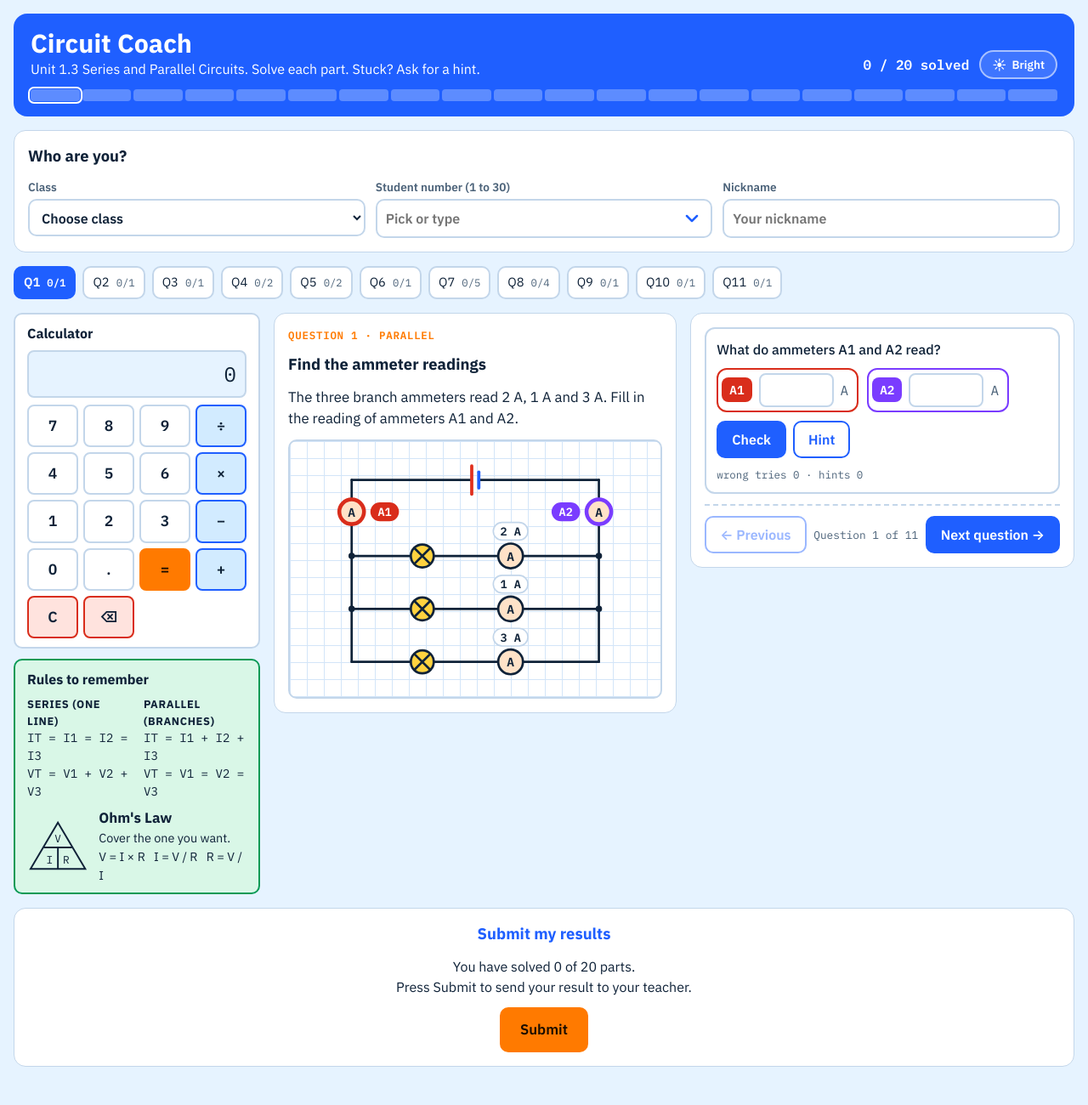
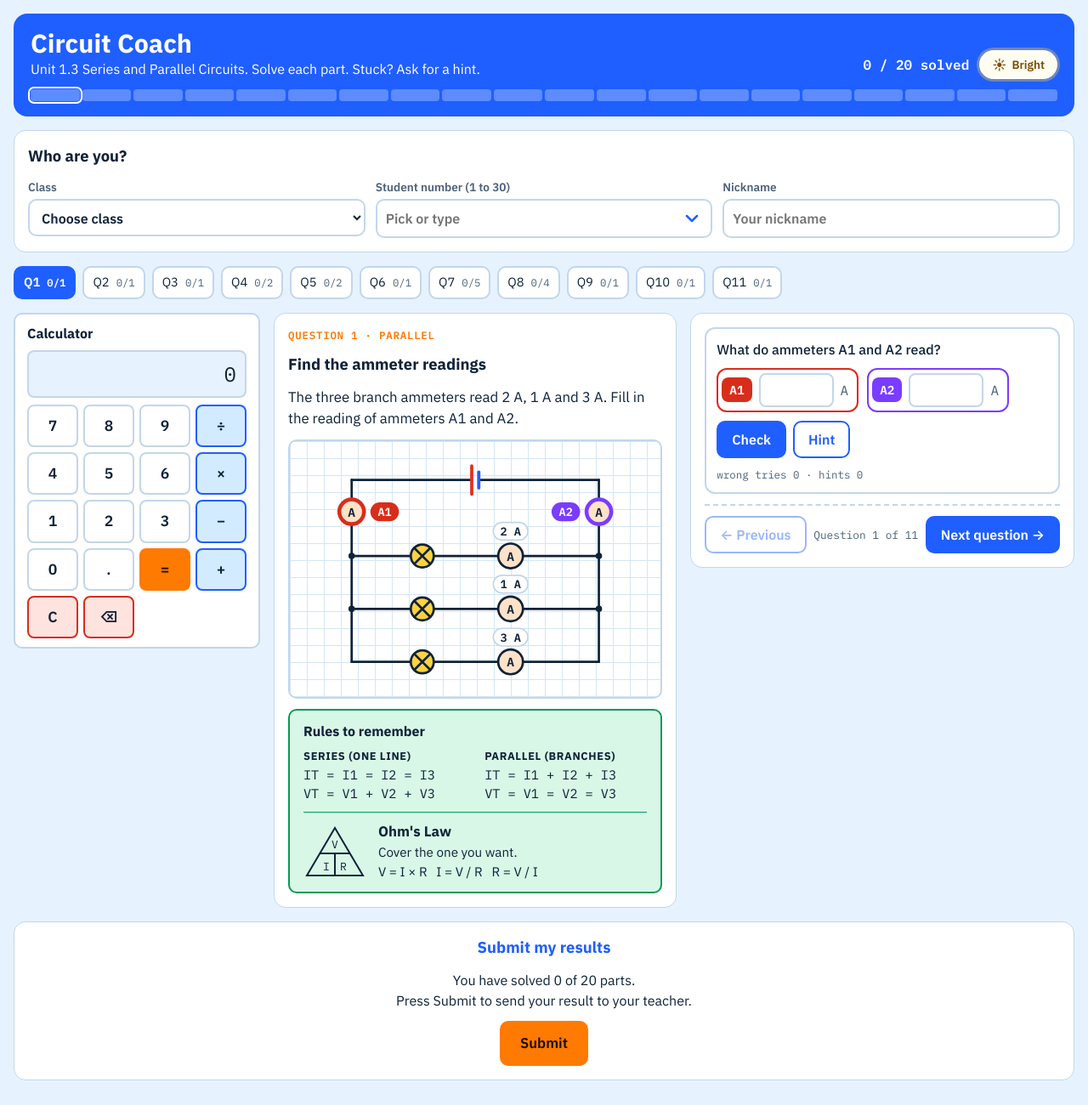
Before and after one commit to Zoltara/circuit-coach, a plain HTML site: page index.html in a window 1280 px wide. Shown: the whole page at 85% size. Drawn offline with Linux system fonts and the light colour scheme.

Commit message:
Rules back under the diagram, and a theme button that shows its mode
The rules card sat in the narrow left rail at 290px. It reads better under
the exercise, where it now gets the full width of that column (515px on a
desktop) and keeps two columns down to a small laptop. The left rail holds
the calculator alone.

The theme button is pale with amber text while the page is bright, and
near-black with pale text while it is dark.

Co-Authored-By: Claude Opus 5 <noreply@anthropic.com>

```diff
--- a/index.html
+++ b/index.html
@@ -46,8 +46,12 @@ button,input,select,textarea{font:inherit;color:inherit}
 .hero-top{display:flex;flex-wrap:wrap;gap:8px 24px;justify-content:space-between;align-items:flex-end}
 .count{font-family:var(--mono);font-weight:600}
 .hero-right{display:flex;align-items:center;gap:12px;flex-wrap:wrap}
-.themebtn{display:inline-flex;align-items:center;gap:6px;border:2px solid rgba(255,255,255,.55);background:rgba(255,255,255,.14);color:#fff;border-radius:999px;padding:5px 13px;font-size:.85rem;font-weight:600;cursor:pointer;white-space:nowrap}
-.themebtn:hover{background:rgba(255,255,255,.26)}
+/* The button looks like the mode it is showing: pale for bright, near-black for dark. */
+.themebtn{display:inline-flex;align-items:center;gap:6px;border:2px solid rgba(255,255,255,.75);border-radius:999px;padding:5px 13px;font-size:.85rem;font-weight:600;cursor:pointer;white-space:nowrap;
+  background:#fffdf2;color:#7a4b00;box-shadow:0 0 0 3px rgba(255,210,63,.35)}
+.themebtn:hover{background:#fff;box-shadow:0 0 0 4px rgba(255,210,63,.5)}
+:root[data-theme="dark"] .themebtn{background:#0b1626;color:#cfe0f5;border-color:rgba(255,255,255,.4);box-shadow:0 0 0 3px rgba(0,0,0,.3)}
+:root[data-theme="dark"] .themebtn:hover{background:#13223a;box-shadow:0 0 0 4px rgba(0,0,0,.45)}
 .themebtn #themeIcon{font-size:1rem;line-height:1}
 .leds{display:flex;gap:3px}
 .leds i{flex:1;height:14px;border-radius:4px;background:rgba(255,255,255,.28);min-width:4px}
@@ -113,9 +117,9 @@ svg .tagbox.unk.m1{fill:var(--m1);stroke:var(--m1)} svg .tagbox.unk.m2{fill:var(
 svg .tagbox.unk.m3{fill:var(--m3);stroke:var(--m3)} svg .tagbox.unk.m4{fill:var(--m4);stroke:var(--m4)}
 svg .tagtxt{font-size:13px;font-weight:700;text-anchor:middle;dominant-baseline:central}
 svg .tagtxt.unk{fill:var(--mt)}
-.rules{border:2px solid var(--good);background:var(--goodbg);color:var(--ink);border-radius:10px;padding:10px 14px}
+.rules{border:2px solid var(--good);background:var(--goodbg);color:var(--ink);border-radius:10px;padding:12px 16px}
 .calc{border:2px solid var(--line);background:var(--paper);border-radius:10px;padding:10px 14px;max-width:340px;width:100%}
-@media (min-width:1260px){.calc{max-width:none}.tools .rules{font-size:.92rem}.rulegrid{grid-template-columns:1fr}}
+@media (min-width:1260px){.calc{max-width:none}}
 .calc h3{margin:0 0 8px;font-size:1rem}
 .cdisp{font-family:var(--mono);font-size:1.5rem;text-align:right;padding:8px 10px;border:2px solid var(--line);border-radius:8px;background:var(--bg);overflow:hidden;white-space:nowrap;min-height:2.6rem}
 .ckeys{display:grid;grid-template-columns:repeat(4,1fr);gap:6px;margin-top:8px}
@@ -125,9 +129,9 @@ svg .tagtxt.unk{fill:var(--mt)}
 .ckeys button.clr{background:var(--badbg);border-color:var(--bad)}
 .rules h3{margin:0;font-size:1rem;font-weight:700}
 .rules .rulegrid b{color:var(--ink)}
-.rulegrid{display:grid;grid-template-columns:1fr 1fr;gap:8px 16px;margin-top:8px;font-family:var(--mono);font-size:.88rem}
+.rulegrid{display:grid;grid-template-columns:repeat(auto-fit,minmax(175px,1fr));gap:10px 22px;margin-top:8px;font-family:var(--mono);font-size:.95rem}
 .rulegrid b{font-family:var(--body);display:block;font-size:.8rem;color:var(--muted);text-transform:uppercase;letter-spacing:.05em}
-.tri{display:flex;gap:12px;align-items:center;margin-top:8px;font-size:.9rem}
+.tri{display:flex;gap:14px;align-items:center;margin-top:10px;font-size:.95rem;border-top:1px solid var(--good);padding-top:10px}
 .part{border:2px solid var(--line);border-radius:12px;padding:12px;display:flex;flex-direction:column;gap:10px}
 .part.solved{border-color:var(--good);background:var(--goodbg)}
 .part .q{margin:0;font-weight:500}
@@ -225,14 +229,6 @@ textarea{width:100%;min-height:64px;padding:8px 10px;border:2px solid var(--line
       <h2 id="exTitle"></h2>
       <p class="prompt" id="exPrompt"></p>
       <div class="paper" id="diagram"></div>
-    </section>
-
-    <aside class="tools" aria-label="Calculator and rules">
-      <div class="calc" id="calc" aria-label="Calculator">
-        <h3>Calculator</h3>
-        <div class="cdisp" id="cdisp" role="status" aria-live="polite">0</div>
-        <div class="ckeys" id="ckeys"></div>
-      </div>
       <div class="rules">
         <h3>Rules to remember</h3>
         <div class="rulegrid">
@@ -250,6 +246,14 @@ textarea{width:100%;min-height:64px;padding:8px 10px;border:2px solid var(--line
           </svg>
           <div><b style="font-size:1.05rem">Ohm's Law</b><br>Cover the one you want.<br>V = I × R &nbsp; I = V / R &nbsp; R = V / I</div>
         </div>
+      </div>
+    </section>
+
+    <aside class="tools" aria-label="Calculator">
+      <div class="calc" id="calc" aria-label="Calculator">
+        <h3>Calculator</h3>
+        <div class="cdisp" id="cdisp" role="status" aria-live="polite">0</div>
+        <div class="ckeys" id="ckeys"></div>
       </div>
     </aside>
 
```
